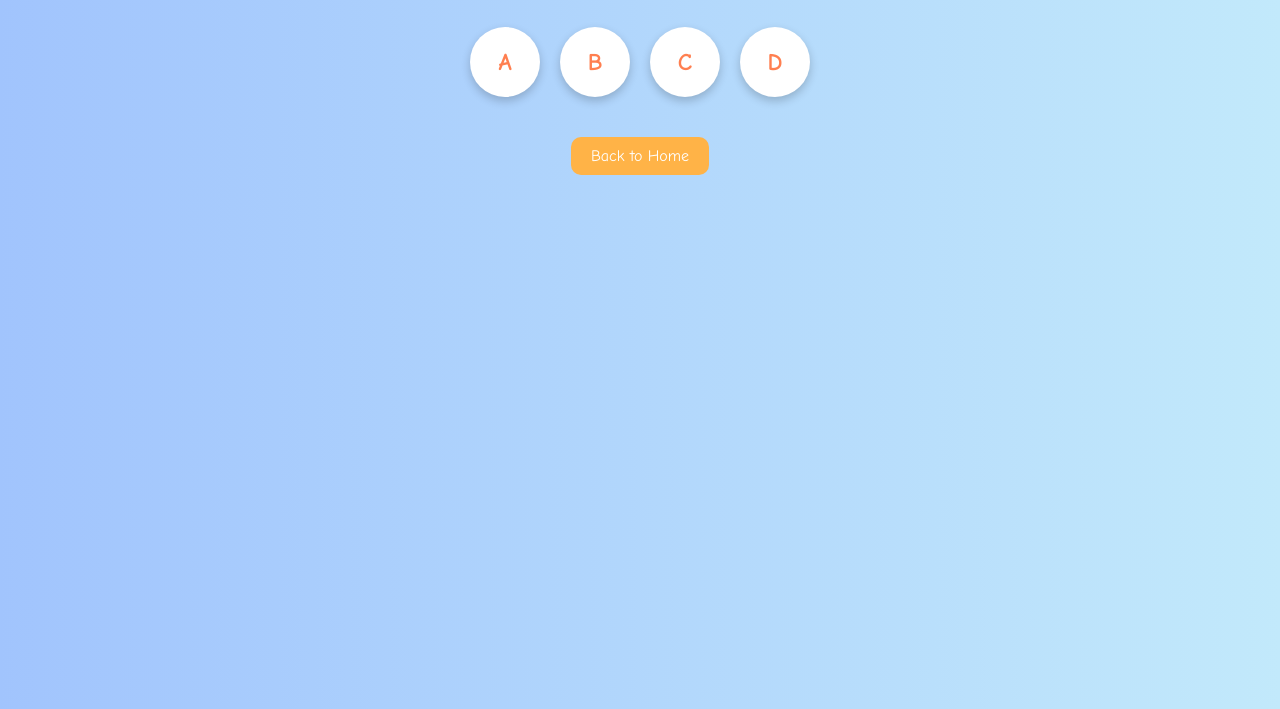
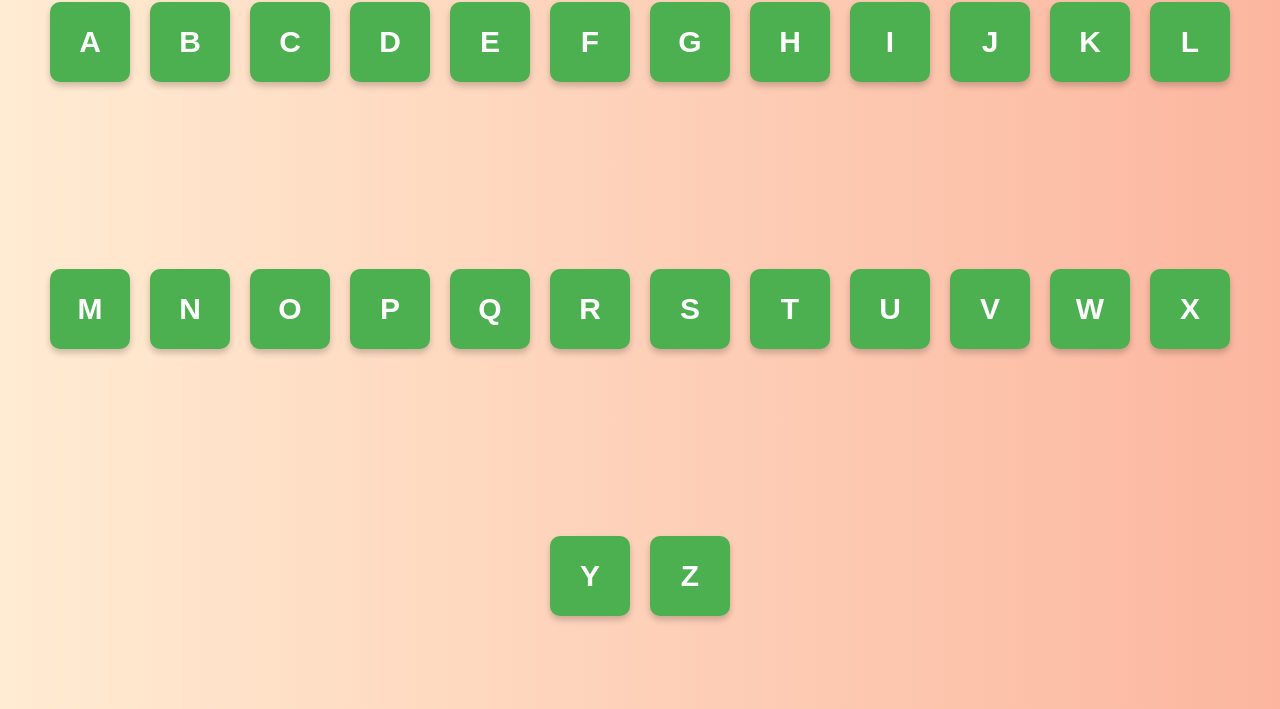
Before and after one commit to LofarBhai01/Smart-kids-learn-with-fun, a plain HTML site: page alphabet.html in a window 1280 px wide. Shown: the part 91-800 px from the top of the page. Drawn offline with Linux system fonts and the light colour scheme.

Commit message:
Update alphabet and sound.html

```diff
--- a/alphabet.html
+++ b/alphabet.html
@@ -2,74 +2,78 @@
 <html lang="en">
 <head>
   <meta charset="UTF-8">
-  <meta name="viewport" content="width=device-width, initial-scale=1">
-  <title>Learn Alphabets</title>
+  <meta name="viewport" content="width=device-width, initial-scale=1.0">
+  <title>Smart Kids - Alphabet Sounds</title>
   <style>
     body {
-      background: linear-gradient(to right, #a1c4fd, #c2e9fb);
-      font-family: 'Comic Sans MS', cursive, sans-serif;
-      text-align: center;
       margin: 0;
-      padding: 20px;
-    }
-    h1 {
-      color: #333;
-    }
-    .letters {
+      font-family: Arial, sans-serif;
       display: flex;
       flex-wrap: wrap;
       justify-content: center;
-      margin-top: 30px;
+      align-items: center;
+      min-height: 100vh;
+      background: linear-gradient(to right, #ffecd2, #fcb69f);
     }
     .letter {
-      background: white;
+      width: 80px;
+      height: 80px;
       margin: 10px;
-      width: 70px;
-      height: 70px;
-      line-height: 70px;
-      border-radius: 50%;
-      box-shadow: 0px 4px 10px rgba(0,0,0,0.2);
-      font-size: 24px;
+      background: #4CAF50;
+      color: white;
+      font-size: 30px;
       font-weight: bold;
-      color: #ff7f50;
+      display: flex;
+      justify-content: center;
+      align-items: center;
+      border-radius: 10px;
       cursor: pointer;
-      transition: transform 0.3s;
+      box-shadow: 0 4px 6px rgba(0,0,0,0.2);
+      transition: transform 0.2s;
     }
     .letter:hover {
-      transform: scale(1.2);
-      background-color: #ffe4b5;
-    }
-    .back-button {
-      margin-top: 30px;
-      display: inline-block;
-      background: #ffb347;
-      color: white;
-      padding: 10px 20px;
-      border-radius: 10px;
-      text-decoration: none;
+      background: #45a049;
+      transform: scale(1.1);
     }
   </style>
 </head>
 <body>
 
-<h1>Learn Alphabets</h1>
-
-<div class="letters">
-  <!-- A to Z letters -->
-  <div class="letter" onclick="playSound('A')">A</div>
-  <div class="letter" onclick="playSound('B')">B</div>
-  <div class="letter" onclick="playSound('C')">C</div>
-  <div class="letter" onclick="playSound('D')">D</div>
-  <!-- बाकी letters भी इसी तरह... -->
-</div>
-
-<a href="index.html" class="back-button">Back to Home</a>
+<!-- सारे Alphabets -->
+<div class="letter" onclick="speak('A')">A</div>
+<div class="letter" onclick="speak('B')">B</div>
+<div class="letter" onclick="speak('C')">C</div>
+<div class="letter" onclick="speak('D')">D</div>
+<div class="letter" onclick="speak('E')">E</div>
+<div class="letter" onclick="speak('F')">F</div>
+<div class="letter" onclick="speak('G')">G</div>
+<div class="letter" onclick="speak('H')">H</div>
+<div class="letter" onclick="speak('I')">I</div>
+<div class="letter" onclick="speak('J')">J</div>
+<div class="letter" onclick="speak('K')">K</div>
+<div class="letter" onclick="speak('L')">L</div>
+<div class="letter" onclick="speak('M')">M</div>
+<div class="letter" onclick="speak('N')">N</div>
+<div class="letter" onclick="speak('O')">O</div>
+<div class="letter" onclick="speak('P')">P</div>
+<div class="letter" onclick="speak('Q')">Q</div>
+<div class="letter" onclick="speak('R')">R</div>
+<div class="letter" onclick="speak('S')">S</div>
+<div class="letter" onclick="speak('T')">T</div>
+<div class="letter" onclick="speak('U')">U</div>
+<div class="letter" onclick="speak('V')">V</div>
+<div class="letter" onclick="speak('W')">W</div>
+<div class="letter" onclick="speak('X')">X</div>
+<div class="letter" onclick="speak('Y')">Y</div>
+<div class="letter" onclick="speak('Z')">Z</div>
 
 <script>
-  function playSound(letter) {
-    alert(letter + ' for Apple (Sound will come here)');
-    // Future में यहाँ actual sound जोड़ सकते हो।
-  }
+function speak(letter) {
+  var msg = new SpeechSynthesisUtterance();
+  msg.text = letter;
+  msg.lang = "en-US";  // English Sound
+  window.speechSynthesis.speak(msg);
+}
 </script>
 
 </body>
```
